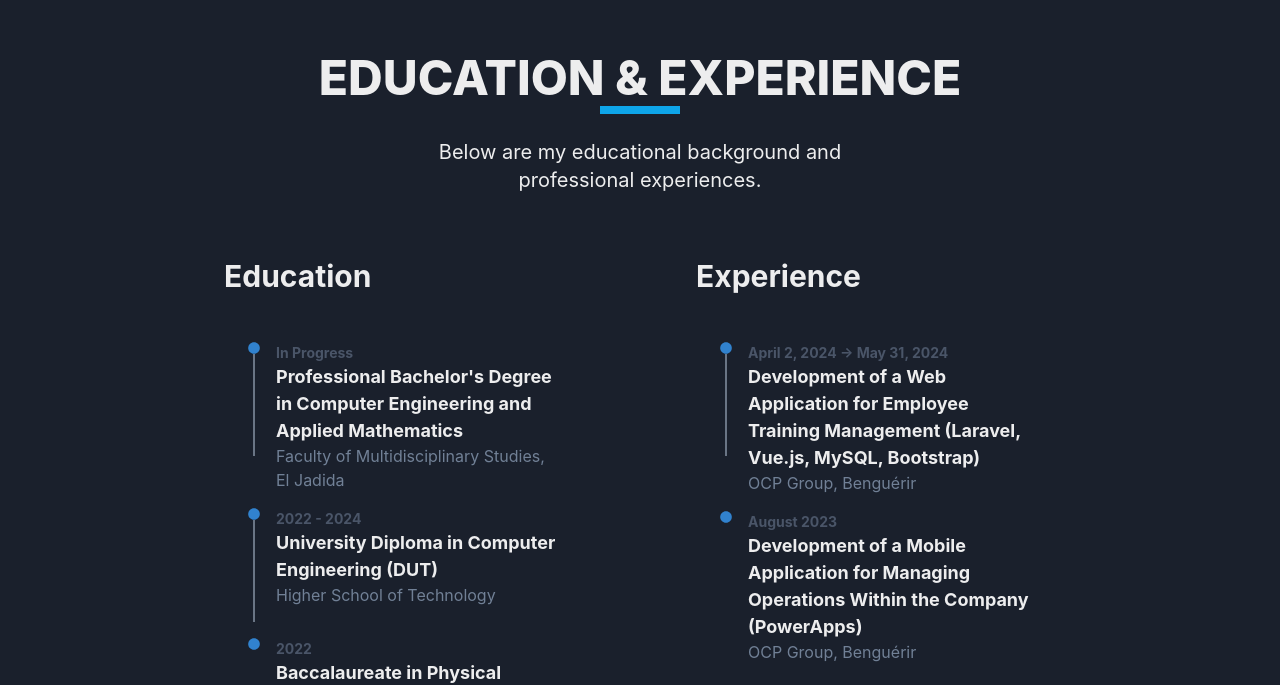
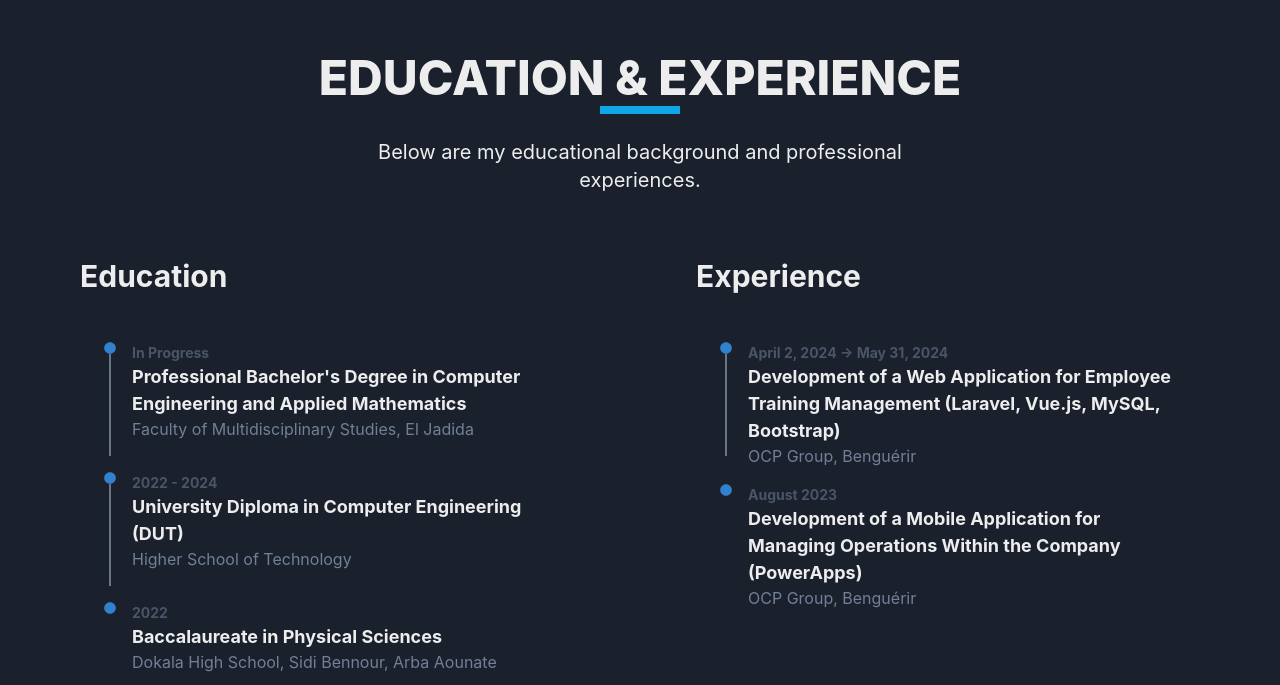
Before and after one commit to OussEzza/My-Portfolio, a React (Create React App) app: page / in a window 1280 px wide. Shown: the part 1996-2681 px from the top of the page. Built offline with nearby package versions, Linux system fonts and the light colour scheme.

Commit message:
Update the Education page

```diff
--- a/src/components/EducationPage.jsx
+++ b/src/components/EducationPage.jsx
@@ -34,7 +34,7 @@ const experienceData = [
 
 const EducationPage = () => {
   return (
-    <div className="flex flex-col items-center justify-center px-6 md:px-40 py-16">
+    <div className="flex flex-col items-center justify-center px-4 2xl:px-40 py-16">
       <h1 className="text-5xl font-extrabold text-center mb-1">EDUCATION & EXPERIENCE</h1>
       <div className="w-20 h-2 bg-sky-500 mb-6"></div>
       <p className="text-lg md:text-xl w-1/2 text-center leading-relaxed">
```
